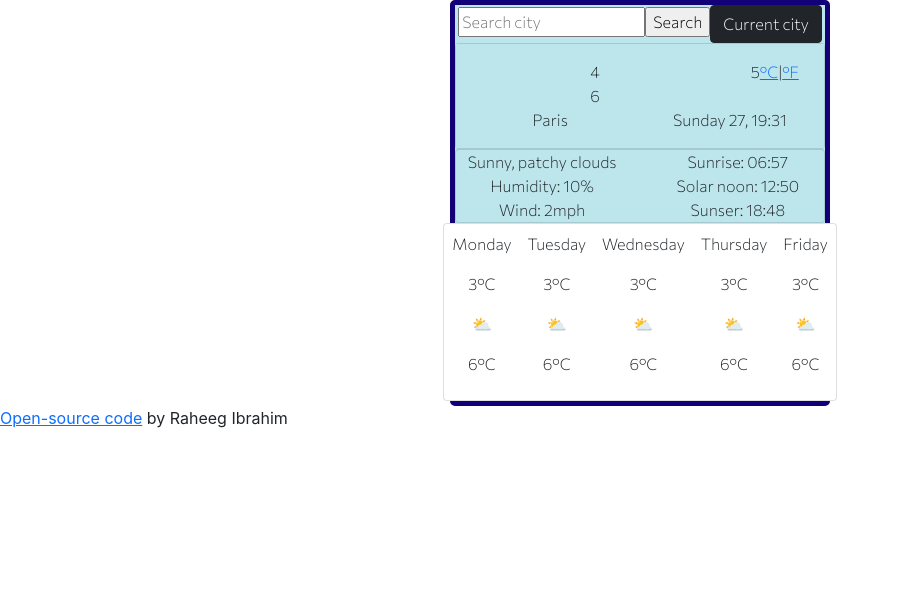
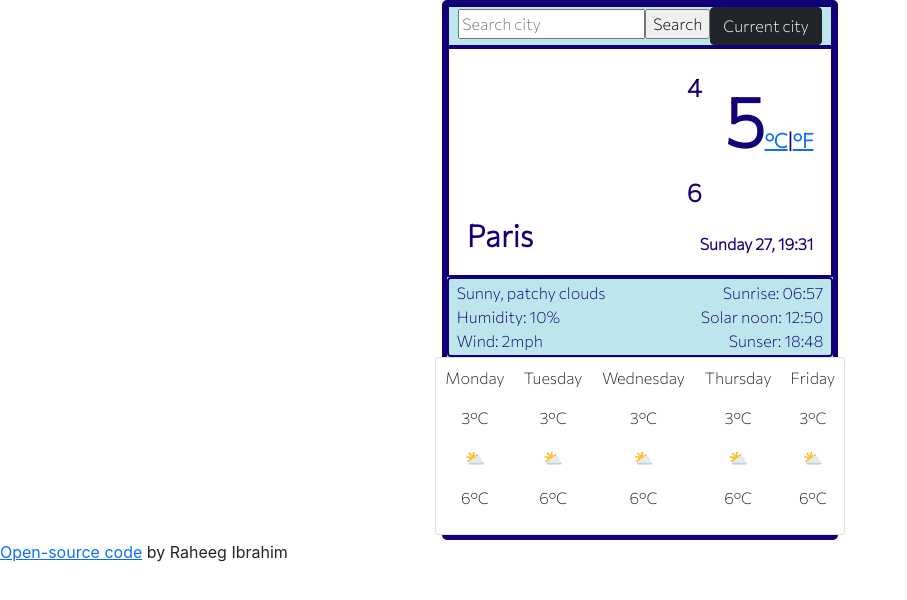
Before and after one commit to raheeeg/weather-react, a React (Create React App) app: page / in a window 1280 px wide. Shown: the top 600 px of the page, without its empty margins (0-907 px from the left). Built offline with nearby package versions, Linux system fonts and the light colour scheme; no server answers.

Commit message:
Style
Style edited

```diff
--- a/src/Search.css
+++ b/src/Search.css
@@ -1,4 +1,5 @@
 .Search {
+  border: 2px solid #120078;
   padding: 0;
   margin: 0;
 }
--- a/src/Summary.css
+++ b/src/Summary.css
@@ -1,11 +1,42 @@
-.Summary {
-  background-color: #bce6eb;
+.Summary.card {
+  padding: 2px;
+  border: 2px solid #120078;
+  border-radius: 0;
 }
 
-.Summary.right {
+.summary-text {
+  color: #120078;
+  font-weight: 1000;
+}
+
+.temp-low,
+.temp-high,
+.temp-current,
+.current-date-time,
+.unit {
   text-align: right;
 }
 
-.Summary.left {
+.temp-low,
+.temp-high {
+  padding: 2px 0 0 0;
+  font-size: 25px;
+}
+
+.unit {
+  font-size: 20px;
+  padding: 0;
+}
+
+.current-date-time {
+  margin-top: 20px;
+}
+
+.temp-current {
+  font-size: 70px;
+}
+
+.current-city {
   text-align: left;
+  font-size: 30px;
 }
--- a/src/Summary.js
+++ b/src/Summary.js
@@ -3,28 +3,28 @@ import "./Summary.css";
 
 export default function Summary() {
     return (
-        <div className="Summary card">
-                <div className="Summary card-body">
-      <div class="row">
-        <div class="summary-text temp-low col-9">
+    <div className="Summary card">
+      <div className="Summary card-body">
+        <div className="row">
+        <div className="summary-text temp-low col-8">
           <span>4</span>
         </div>
-        <div class="summary-text temp-current col-3">
-          <span class="temperature">5</span>
-          <span class="unit float-right">
-            <a href="#" class="active">
+        <div className="summary-text temp-current col-4">
+          <span className="temperature">5</span>
+          <span className="unit float-right">
+            <a href="#" className="active">
               °C
             </a>
             |<a href="#">°F</a>
           </span>
         </div>
-        <div class="summary-text temp-high col-9">
+        <div className="summary-text temp-high col-8">
           <span id="temp-high">6</span>
         </div>
-        <div class="summary-text current-city col-6">Paris</div>
-        <div class="summary-text current-date-time col-6">Sunday 27, 19:31</div>
+        <div className="summary-text current-city col-6">Paris</div>
+        <div className="summary-text current-date-time col-6">Sunday 27, 19:31</div>
       </div>
     </div>
-        </div>
+    </div>
     )
 }
--- a/src/Weather.css
+++ b/src/Weather.css
@@ -1,3 +1,19 @@
 .Weather {
   background-color: #bce6eb;
+  color: #120078;
+  padding: 2px 20px;
+  margin: 0 auto;
+  font-family: "Commissioner", sans-serif;
+  font-weight: 500;
+  border: 2px solid #120078;
 }
+
+.weather {
+  text-align: left;
+  padding: 0;
+}
+
+.sun {
+  text-align: right;
+  padding: 0;
+}
```
Also changed, not shown: 1 other file (tests, documents, lock files or other folders).
